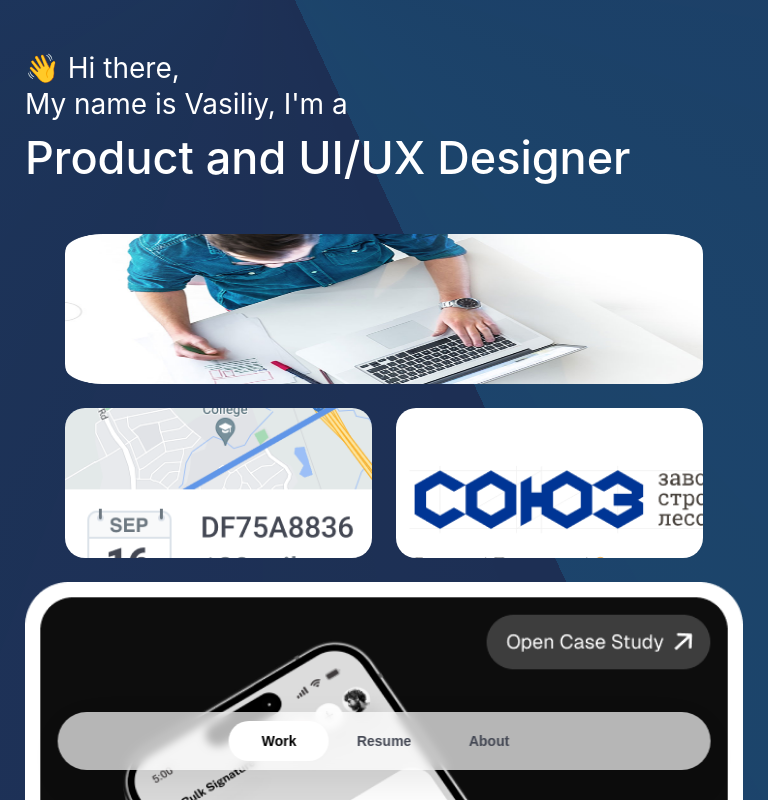
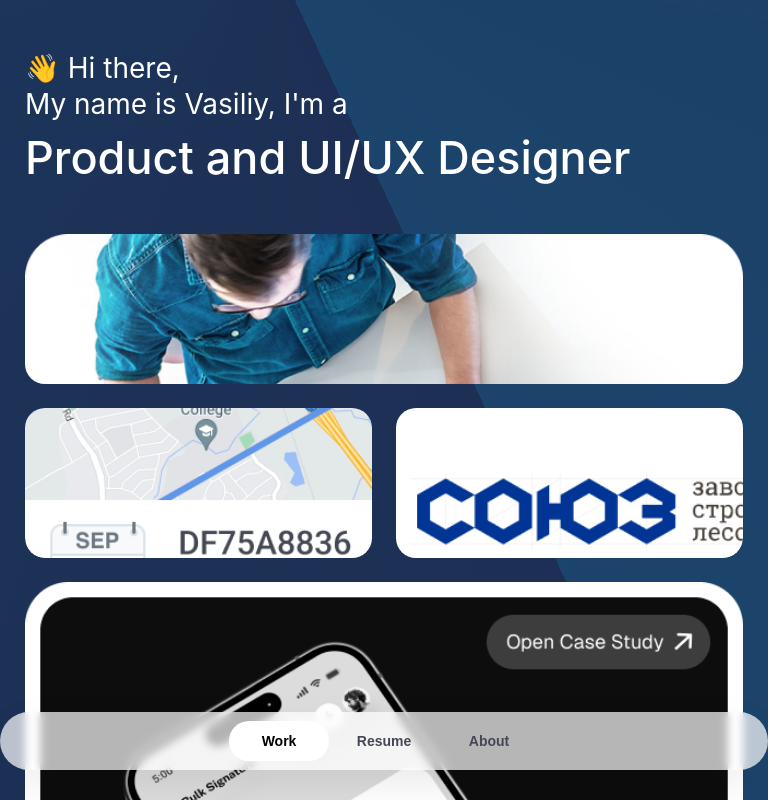
Before and after one commit to vemelin/uxdesign, a React (Create React App) app: page / in a window 768 px wide. Shown: the top 800 px of the page. Built offline with nearby package versions, Linux system fonts and the light colour scheme.

Commit message:
updating html and css

```diff
--- a/src/components/Content/Grid.js
+++ b/src/components/Content/Grid.js
@@ -1,6 +1,7 @@
 import style from './Grid.module.scss';
 import work1 from '../../portfolio_assets/buildSignature.png'
 import work2 from '../../portfolio_assets/example1.png'
+import work2_1 from '../../portfolio_assets/example1.jpg'
 import work3 from '../../portfolio_assets/example2.png'
 import work4 from '../../portfolio_assets/example3.png'
 import work5 from '../../portfolio_assets//fleetView.png'
@@ -15,7 +16,7 @@ export const Grid = ({
     <div className={style.content}>
 
       <div className={style.row}>
-        <div className={style.left}>
+        <div className={[style.left, style.rounded].join(' ')}>
           <div className={[style.rounded, style.firstImage].join(' ')}>
             <img src={work2} />
           </div>
--- a/src/components/Content/Grid.module.scss
+++ b/src/components/Content/Grid.module.scss
@@ -15,6 +15,12 @@
   align-self: stretch;
 }
 
+.content .rounded img {
+  display: flex;
+  // max-width:100%;
+// max-height:100%;
+}
+
 .content .row .left {
   display: flex;
   flex-direction: column;
@@ -26,8 +32,6 @@
 
 .content .row .right {
   display: flex;
-  // width: 658px;
-  // height: 718px;
   flex-direction: column;
   align-items: flex-start;
 }
@@ -37,15 +41,18 @@
   align-items: flex-start;
   gap: 24px;
   align-self: stretch;
+  // height: 347px;
 }
+
 .content .row1 > div {
   display: flex;
-  height: 347px;
+  // height: 347px;
   flex-direction: column;
   align-items: center;
   gap: 10px;
   flex: 1 0 0;
   background: #FFF;
+  // height: 150px;
 }
 
 .content .row .left, .content .row .right, .content .row1 > div {
@@ -56,8 +63,8 @@
 .content .rounded {
   display: flex;
   overflow: hidden;
+  border-radius: 30px !important;
   width: 100%;
-  border-radius: 30px !important;
 }
 
 @media only screen and (min-width: 375px) and (max-width: 768px) {
@@ -100,7 +107,13 @@
   }
 
   .content .firstImage {
+    display: flex;
     height: 150px;
+    flex-wrap: nowrap;
+    justify-content: flex-start;
+    align-items: stretch;
+    align-content: space-between;
+    flex-direction: column;
   }
 
 }
--- a/src/components/NavBar/NavBar.module.scss
+++ b/src/components/NavBar/NavBar.module.scss
@@ -10,7 +10,7 @@
   overflow: visible;
   padding: 10px 0;
   position: fixed;
-  width: 85%;
+  width: 900px;
   z-index: 1;
   margin: 0 auto;
   left: 50%;
@@ -147,3 +147,11 @@
   .navigation ul li a {
   }
 }
+
+@media only screen and (min-width: 768px) and (max-width: 900px) {
+  .navigation {
+    width: 100%;
+    left: 50%;
+      transform: translateX(-50%);
+  }
+}
```
Also changed, not shown: src/portfolio_assets/example1.jpg (added), src/portfolio_assets/tenTrucks.png.
